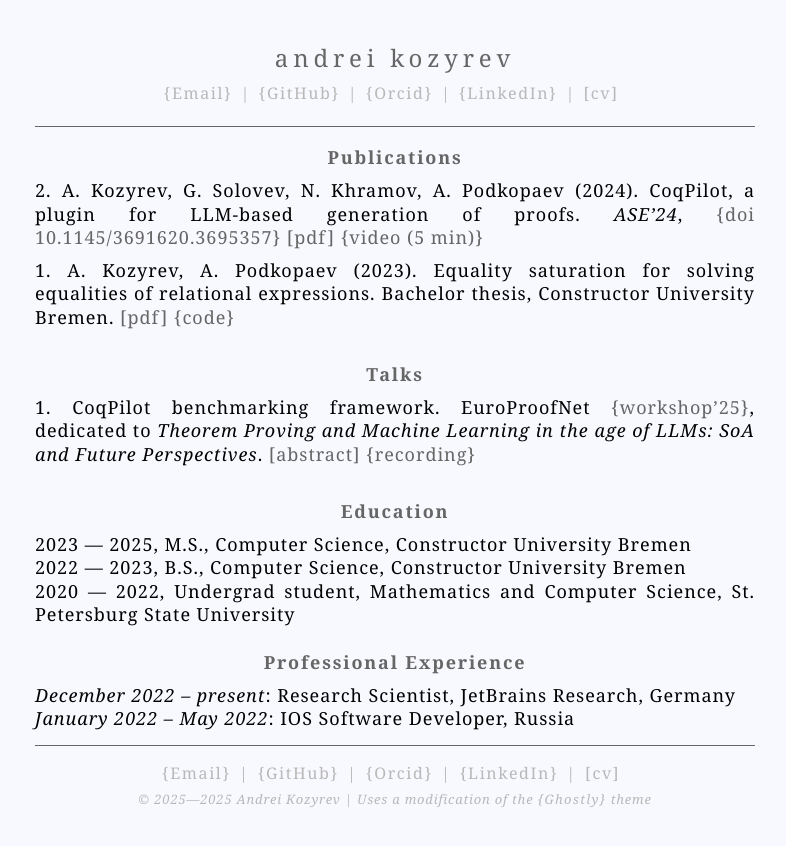
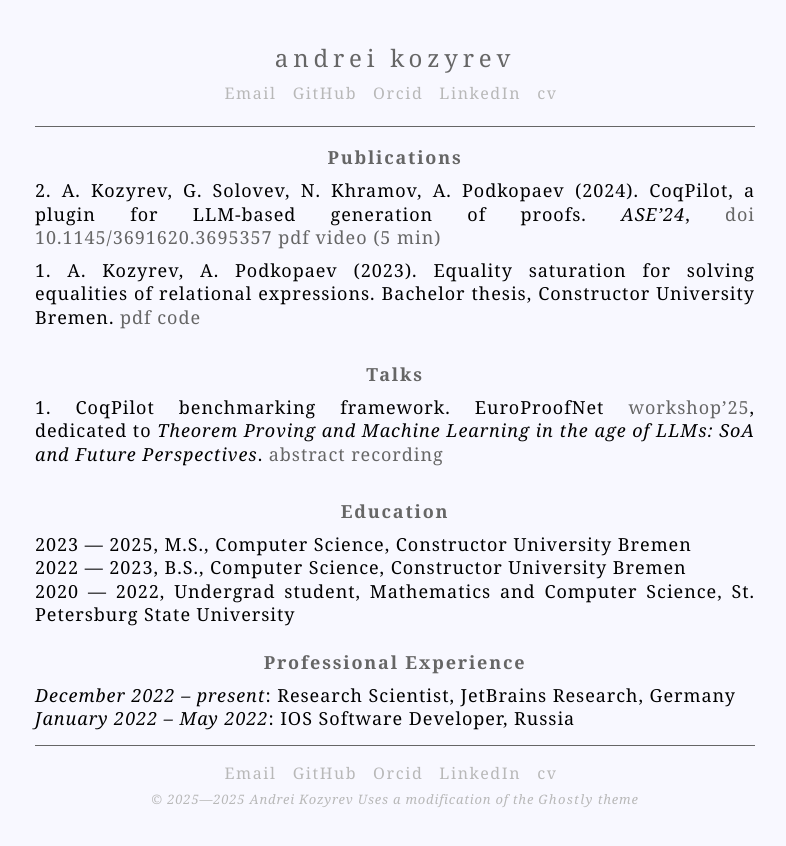
Before and after one commit to K-dizzled/homepage, a Jekyll site: the page built from index.md, in a window 1280 px wide. Shown: the top 846 px of the page, without its empty margins (245-1031 px from the left). Built offline with Jekyll 4.4.1, drawn with Linux system fonts in a browser that asks for light colours; part of the change alters nothing that is shown.

Commit message:
Update from gem theme

```diff
--- a/_config.yml
+++ b/_config.yml
@@ -44,8 +44,8 @@ orcid_id: 0009-0004-3185-9368
 linkedin_username: kdizzed
 
 # Theme specifications
-theme: ghostly
-ghostly:
+theme: minima
+minima:
   date_format: "%B %-d, %Y" # Corresponds to e.g. January 1, 2020
   # see http://shopify.github.io/liquid/filters/date/ for customization
   backbutton: <a href="javascript:history.back()">{&xlarr; Back}</a>
@@ -58,7 +58,7 @@ ghostly:
 
 # Enable Google Analytics
 # See https://support.google.com/analytics/answer/1008080?hl=en to find your ID
-google_analytics: UA-361324-2
+# google_analytics: UA-361324-2
 
 # Location the site is to be built. The source can't be inside the destination
 destination: ../site  #Build into a directory at the same level as the source
@@ -81,10 +81,10 @@ plugins:
   # https://github.com/jekyll/jekyll-seo-tag/blob/master/docs/advanced-usage.md
 
 # Exclude from processing
-exclude:
-   - minima
-   - ghostly/skeleton
-   - Ghostly-make-skeleton.sh #bash shell I use for copying files for skeleton
+# exclude:
+  #  - minima
+  #  - ghostly/skeleton
+  #  - Ghostly-make-skeleton.sh #bash shell I use for copying files for skeleton
 
 # This paragraph is reproduced from Jekyll's default Minima theme
 ##################################################################
```
